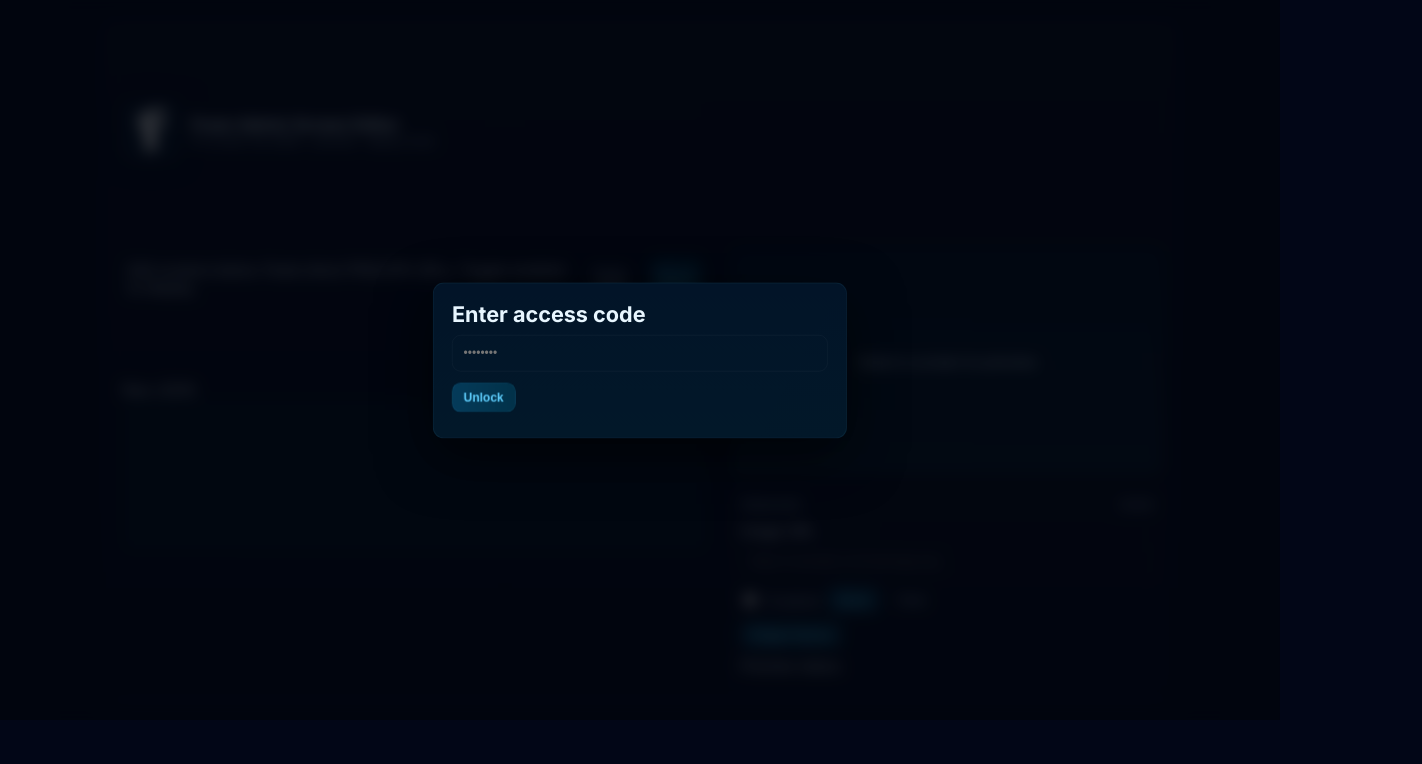
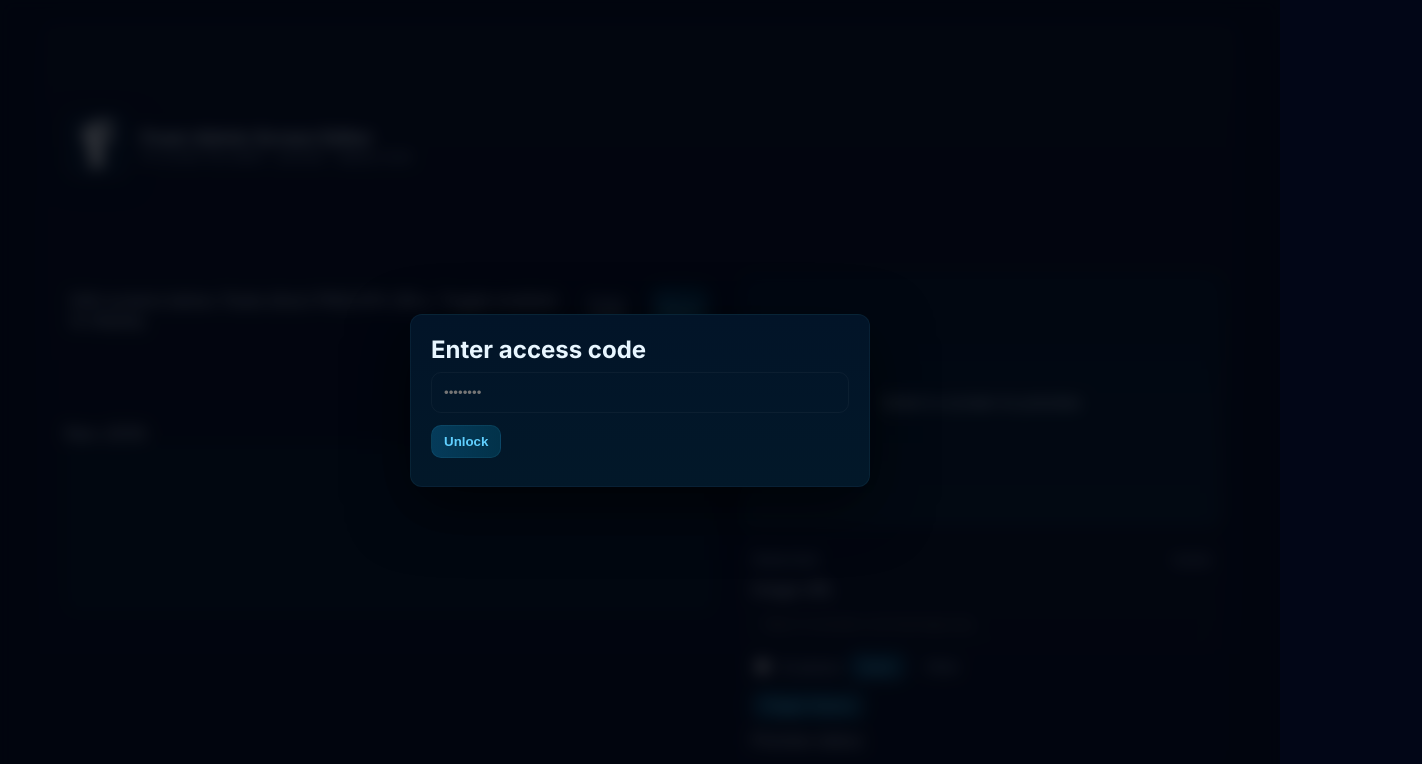
Before and after one commit to GameboyAlex1234/FnamImagepanel, a plain HTML site: page index.html in a window 1280 px wide. Shown: the whole page, 1422 px wide, since content can reach past the window. Drawn offline with Linux system fonts and the light colour scheme; no server answers.

Commit message:
Update index.html

```diff
--- a/index.html
+++ b/index.html
@@ -11,14 +11,6 @@
   --accent2:#6ee7b7;--glass:rgba(255,255,255,0.03);--radius:14px;--pad:14px;
   font-family:Inter,system-ui,-apple-system,Segoe UI,Roboto,"Helvetica Neue",Arial;
 }
-
-  html {
-  transform: scale(0.9);           /* scale page to 90% */
-  transform-origin: top left;      /* start scaling from top-left */
-  width: 111.11%;                  /* counteract scale to avoid horizontal scroll */
-  height: 111.11%;                 /* optional: maintain full height */
-}
-
 *{box-sizing:border-box}
 html,body{height:100%;margin:0;background:var(--bg0);color:#e8f6ff;overflow:hidden}
 body{display:flex;align-items:center;justify-content:center;padding:26px}
```
